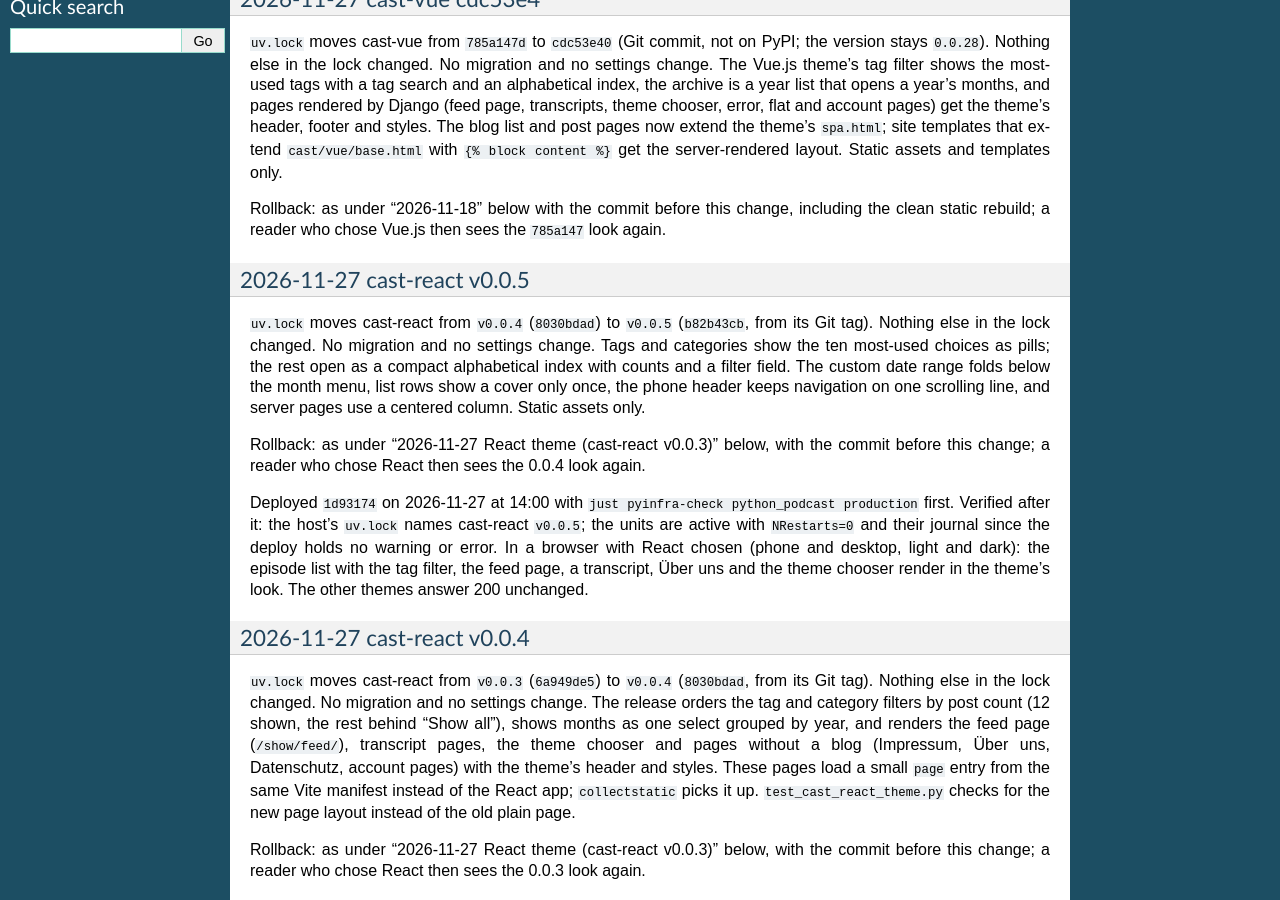
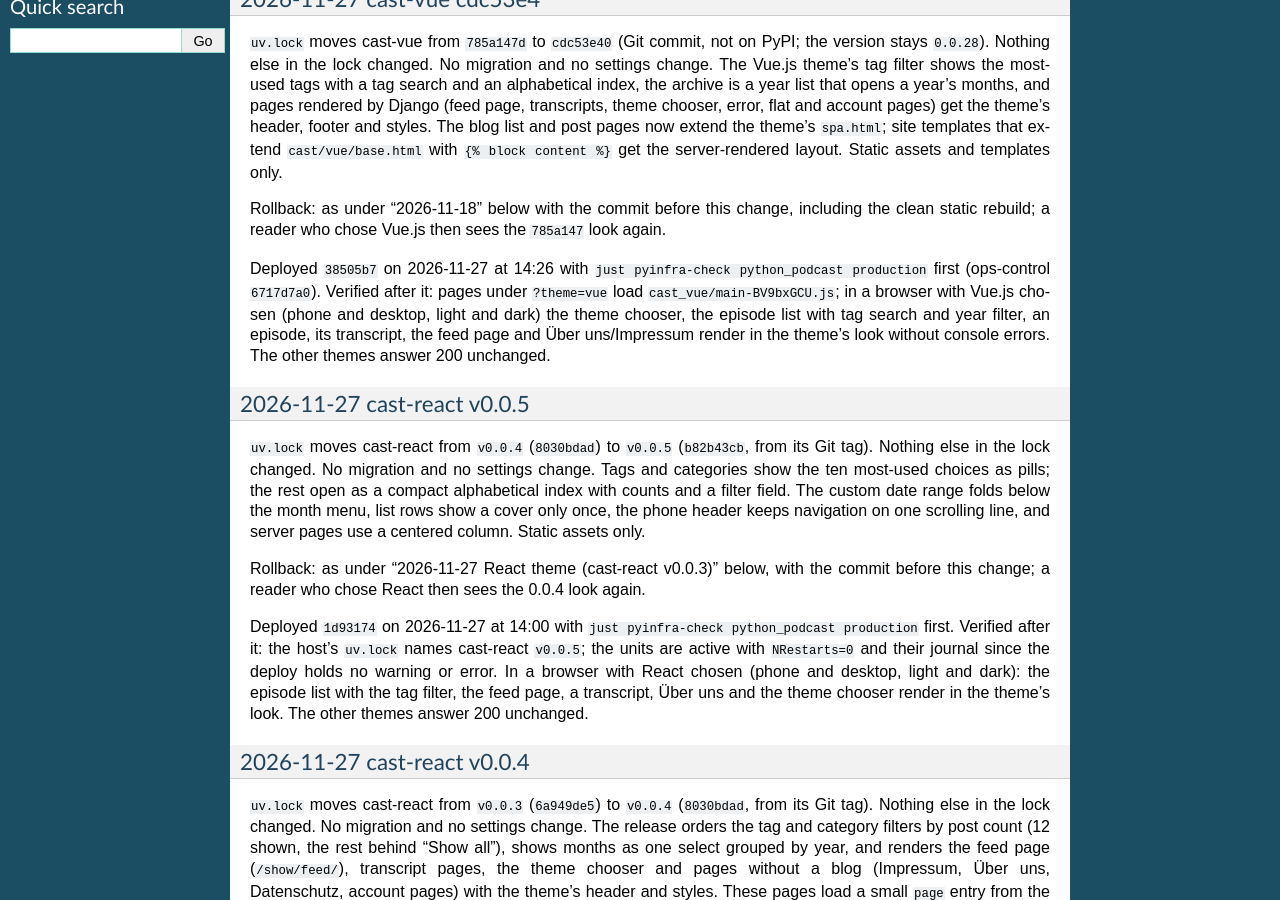
Before and after one commit to ephes/python-podcast, a Sphinx documentation site: the page built from docs/deploy.rst, in a window 1280 px wide and 900 px high, scrolled down 1424 px. Built offline with Sphinx 7.4.7, drawn with Linux system fonts in a browser that asks for light colours.

Commit message:
Record the cast-vue cdc53e4 deploy in the deploy history

```diff
--- a/docs/deploy.rst
+++ b/docs/deploy.rst
@@ -92,6 +92,14 @@ templates only.
 Rollback: as under "2026-11-18" below with the commit before this change,
 including the clean static rebuild; a reader who chose Vue.js then sees the
 ``785a147`` look again.
+
+Deployed ``38505b7`` on 2026-11-27 at 14:26 with ``just pyinfra-check
+python_podcast production`` first (ops-control ``6717d7a0``). Verified after
+it: pages under ``?theme=vue`` load ``cast_vue/main-BV9bxGCU.js``; in a
+browser with Vue.js chosen (phone and desktop, light and dark) the theme
+chooser, the episode list with tag search and year filter, an episode, its
+transcript, the feed page and Über uns/Impressum render in the theme's look
+without console errors. The other themes answer 200 unchanged.
 
 2026-11-27 cast-react v0.0.5
 ~~~~~~~~~~~~~~~~~~~~~~~~~~~~
```
